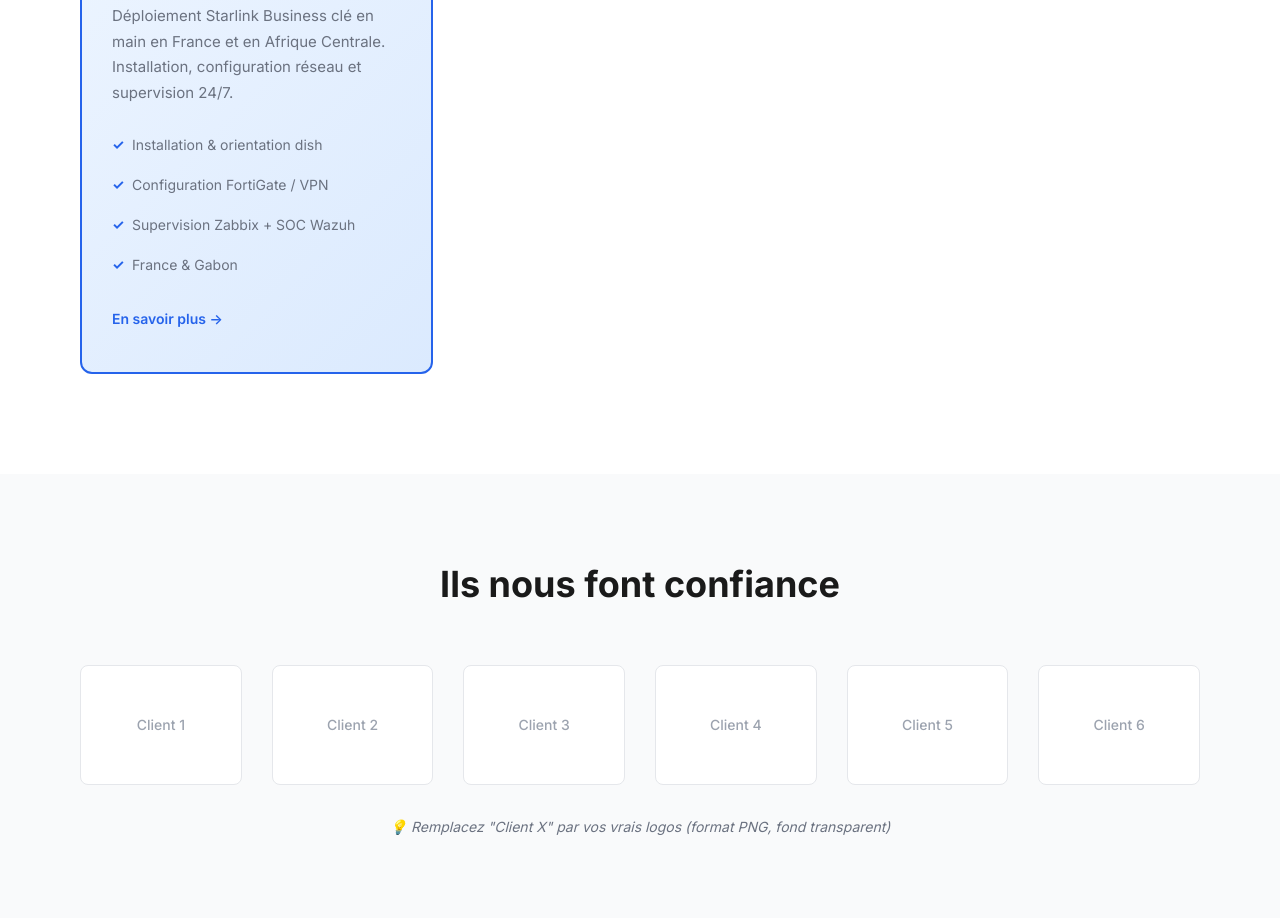
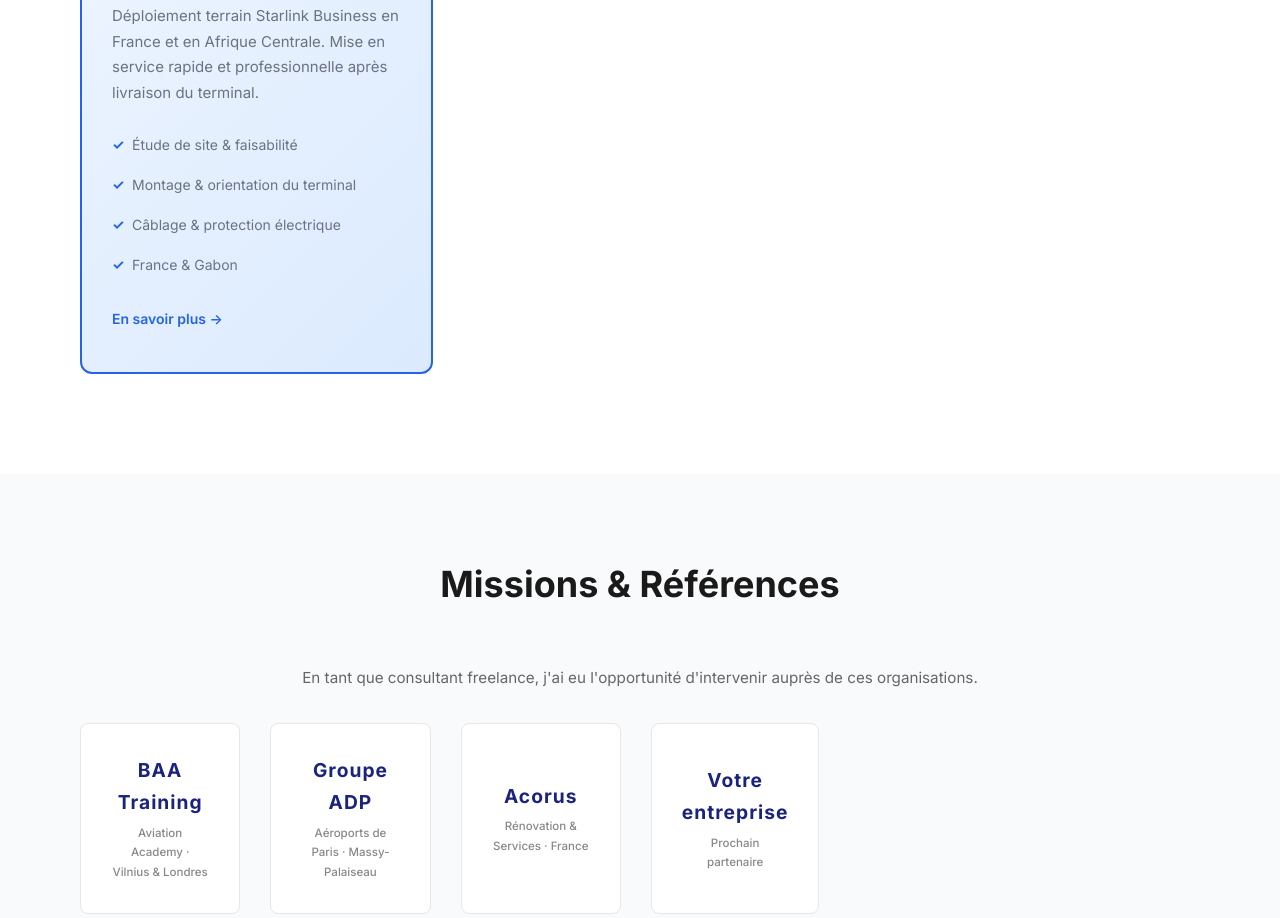
Before and after one commit to WEBIT21/webit-ai.github.io, a plain HTML site: page index.html in a window 1280 px wide. Shown: the part 2997-3915 px from the top of the page. Drawn offline with Linux system fonts and the light colour scheme.

Commit message:
Revise Starlink service details and client references
Updated service description and client references section with new content and layout.

```diff
--- a/index.html
+++ b/index.html
@@ -177,11 +177,11 @@
                 <div class="service-card-minimal featured-card">
                     <div class="service-icon-minimal">🛰️</div>
                     <h3>Intégration Starlink</h3>
-                    <p>Déploiement Starlink Business clé en main en France et en Afrique Centrale. Installation, configuration réseau et supervision 24/7.</p>
+                    <p>Déploiement terrain Starlink Business en France et en Afrique Centrale. Mise en service rapide et professionnelle après livraison du terminal.</p>
                     <ul>
-                        <li>Installation & orientation dish</li>
-                        <li>Configuration FortiGate / VPN</li>
-                        <li>Supervision Zabbix + SOC Wazuh</li>
+                        <li>Étude de site & faisabilité</li>
+                        <li>Montage & orientation du terminal</li>
+                        <li>Câblage & protection électrique</li>
                         <li>France & Gabon</li>
                     </ul>
                     <span class="featured-badge">Nouveau</span>
@@ -193,21 +193,44 @@
         </div>
     </section>
 
-    <!-- Section Clients -->
+    <!-- Section Références -->
     <section class="clients-section">
         <div class="container">
-            <h2 class="clients-title">Ils nous font confiance</h2>
+            <h2 class="clients-title">Missions & Références</h2>
+            <p style="text-align:center; color:#666; margin-bottom:2rem; font-size:0.95rem;">
+                En tant que consultant freelance, j'ai eu l'opportunité d'intervenir auprès de ces organisations.
+            </p>
             <div class="clients-grid">
-                <div class="client-logo"><div class="client-placeholder">Client 1</div></div>
-                <div class="client-logo"><div class="client-placeholder">Client 2</div></div>
-                <div class="client-logo"><div class="client-placeholder">Client 3</div></div>
-                <div class="client-logo"><div class="client-placeholder">Client 4</div></div>
-                <div class="client-logo"><div class="client-placeholder">Client 5</div></div>
-                <div class="client-logo"><div class="client-placeholder">Client 6</div></div>
+
+                <div class="client-logo">
+                    <div class="client-placeholder" style="display:flex; flex-direction:column; align-items:center; gap:0.3rem;">
+                        <span style="font-size:1.2rem; font-weight:700; color:#1a237e; letter-spacing:1px;">BAA Training</span>
+                        <span style="font-size:0.72rem; color:#888;">Aviation Academy · Vilnius & Londres</span>
+                    </div>
+                </div>
+
+                <div class="client-logo">
+                    <div class="client-placeholder" style="display:flex; flex-direction:column; align-items:center; gap:0.3rem;">
+                        <span style="font-size:1.2rem; font-weight:700; color:#1a237e; letter-spacing:1px;">Groupe ADP</span>
+                        <span style="font-size:0.72rem; color:#888;">Aéroports de Paris · Massy-Palaiseau</span>
+                    </div>
+                </div>
+
+                <div class="client-logo">
+                    <div class="client-placeholder" style="display:flex; flex-direction:column; align-items:center; gap:0.3rem;">
+                        <span style="font-size:1.2rem; font-weight:700; color:#1a237e; letter-spacing:1px;">Acorus</span>
+                        <span style="font-size:0.72rem; color:#888;">Rénovation & Services · France</span>
+                    </div>
+                </div>
+
+                <div class="client-logo">
+                    <div class="client-placeholder" style="display:flex; flex-direction:column; align-items:center; gap:0.3rem;">
+                        <span style="font-size:1.2rem; font-weight:700; color:#1a237e; letter-spacing:1px;">Votre entreprise</span>
+                        <span style="font-size:0.72rem; color:#888;">Prochain partenaire</span>
+                    </div>
+                </div>
+
             </div>
-            <p class="clients-note">
-                <em>💡 Remplacez "Client X" par vos vrais logos (format PNG, fond transparent)</em>
-            </p>
         </div>
     </section>
 
```
